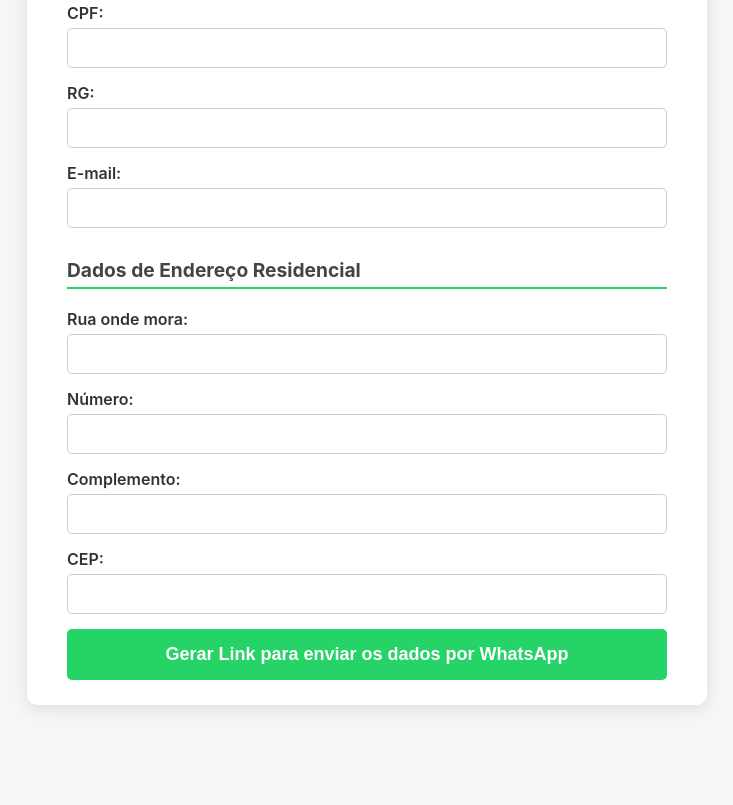
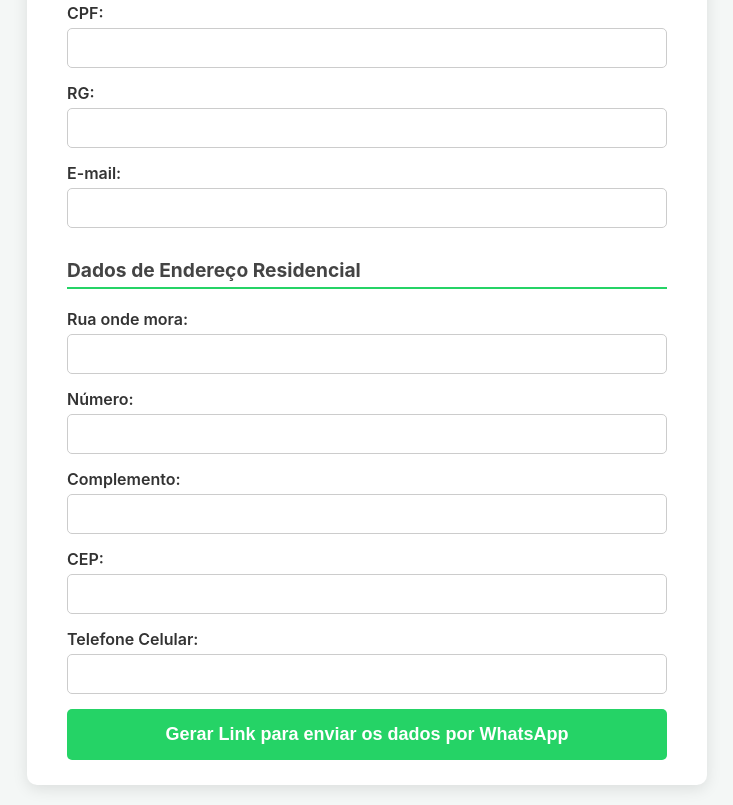
Before and after one commit to genjutsus/Preenchimento, a plain HTML site: page index.html in a window 1280 px wide. Shown: the part 1228-2033 px from the top of the page, without its empty margins (273-1006 px from the left). Before the commit the page ends 1953 px from the top, so only its background shows below. Drawn offline with Linux system fonts and the light colour scheme.

Commit message:
Update index.html

```diff
--- a/index.html
+++ b/index.html
@@ -215,6 +215,10 @@
                 <label for="cep">CEP:</label>
                 <input type="text" id="cep">
             </div>
+            <div class="form-group">
+                <label for="celularis">Telefone Celular:</label>
+                <input type="text" id="celularis">
+            </div>
 
             <button onclick="gerarLink()">Gerar Link para enviar os dados por WhatsApp</button>
         </form>
@@ -243,6 +247,7 @@
                 "Cor": document.getElementById('cor').value,
                 "CPF": document.getElementById('cpf').value,
                 "RG": document.getElementById('rg').value,
+                "Telefone Celular": document.getElementById('celularis').value,
                 "E-mail": document.getElementById('email').value,
                 "\nDADOS DE ENDEREÇO RESIDENCIAL": "",
                 "Rua onde mora": document.getElementById('rua').value,
```
